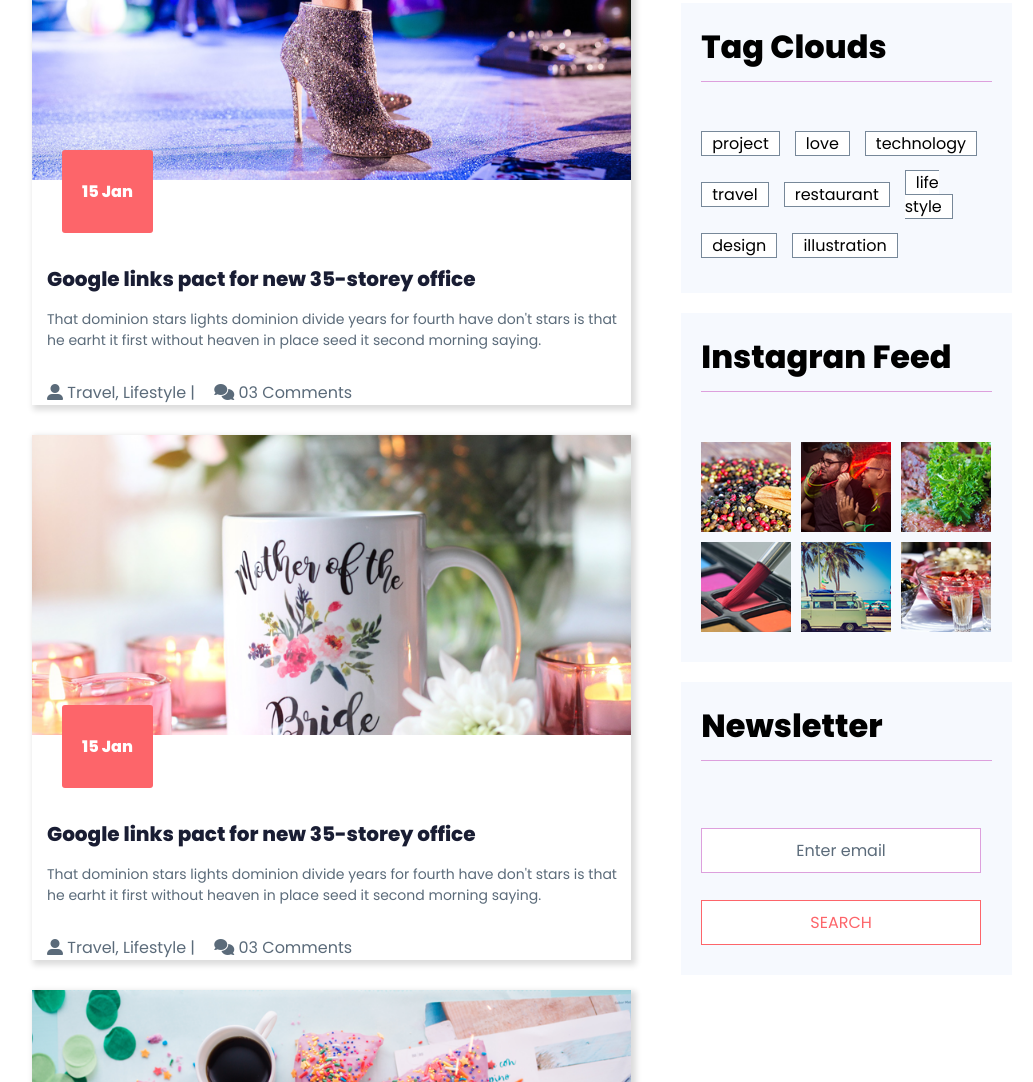
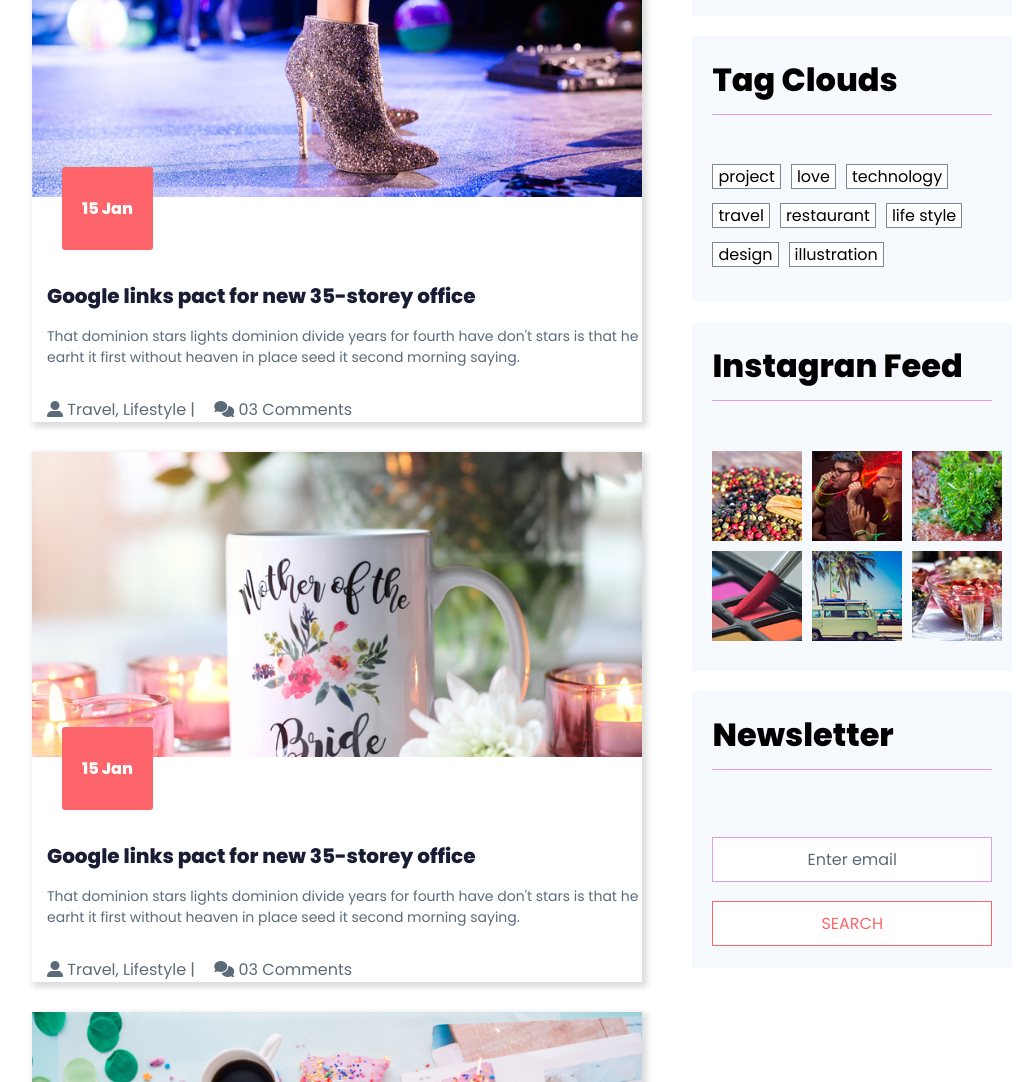
Before and after one commit to rishabhrajpoot1/HTML-CSS-CheckPoint-3, a plain HTML site: page blog.html in a window 1280 px wide. Shown: the part 1718-2800 px from the top of the page, without its empty margins (118-1151 px from the left). Drawn offline with Linux system fonts and the light colour scheme.

Commit message:
HTML-CSS-CheckPoint-3 completed

```diff
--- a/assets/stylesheet/style.css
+++ b/assets/stylesheet/style.css
@@ -601,10 +601,12 @@
   color: var(--small-text);
 }
 .keyword {
+  line-height: 5;
   padding: 10px 0px;
   border: 2px solid plum;
 }
 .keyword a {
+  line-height: 1.7;
   padding: 10px 20px;
   margin-left: 80px;
   background-color: var(--secondary);
@@ -615,7 +617,7 @@
 .btn-8{
     background-color: white;
     margin-top: 20px;
-  line-height: 4;
+  line-height:3;
   padding: 10px 108px;
   color: var(--secondary);
   border: 1px solid var(--secondary);
@@ -654,8 +656,8 @@
   color: black;
   background-color: white;
   border: 1px solid lightslategray;
-  margin-right: 15px;
-  padding: 0 10px;
+  margin-right: 10px;
+  padding: 0 5px;
 }
 .tag-list {
   margin-bottom: 15px;
```
Also changed, not shown: blog.html (+0 -2 lines).
